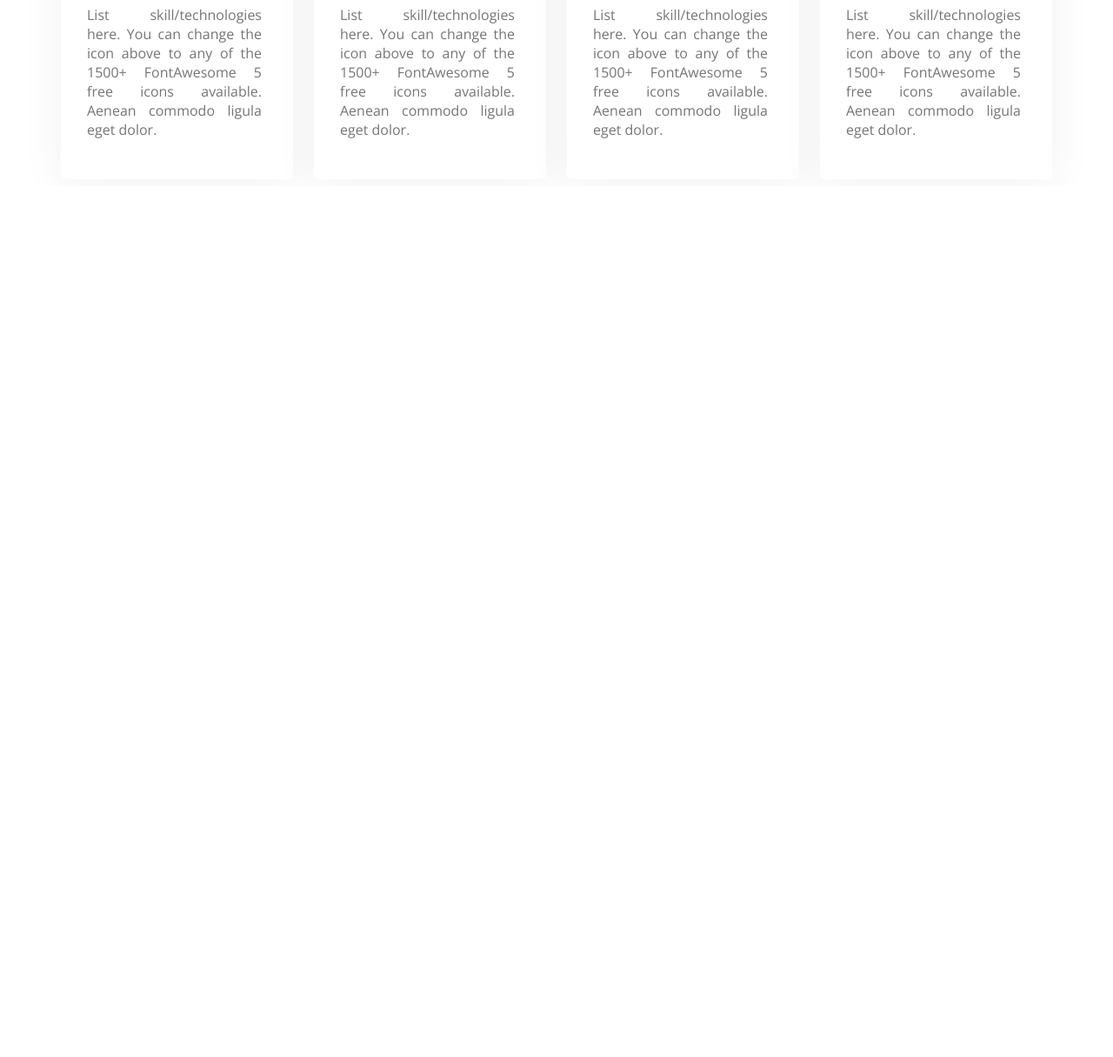
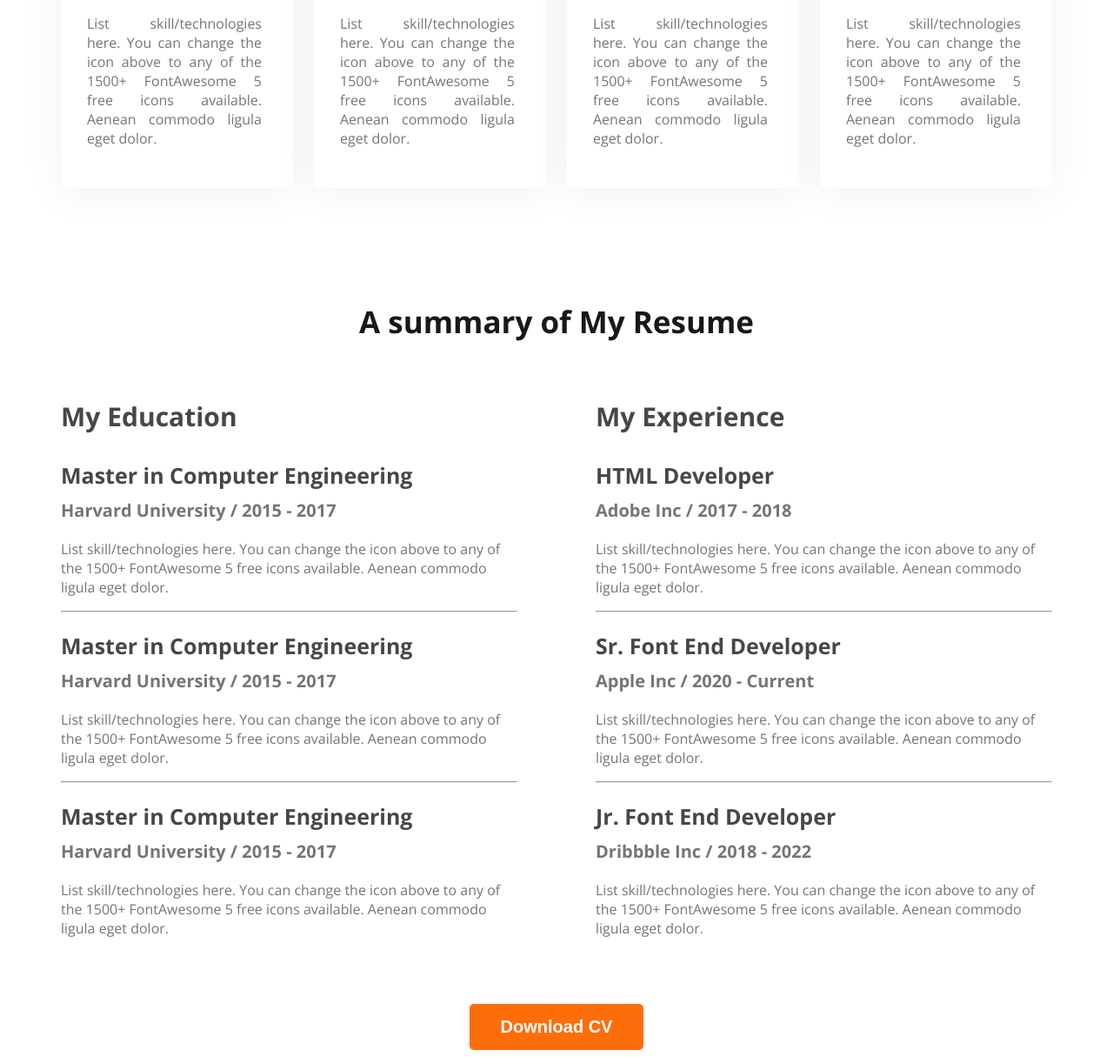
Before and after one commit to princeshariar/developer-portfolio-new, a plain HTML site: page index.html in a window 1280 px wide. Shown: the part 2048-3263 px from the top of the page at 87% size. Before the commit the page ends 2262 px from the top, so only its background shows below. Drawn offline with nearby package versions, Linux system fonts and the light colour scheme.

Commit message:
resume section completed

```diff
--- a/Styles/styles.css
+++ b/Styles/styles.css
@@ -129,6 +129,9 @@ main {
     max-width: 1140px;
     margin: 0 auto;
 }
+main section{
+    margin-top: 130px;
+}
 
 /* main section common style */
 /* about section style */
@@ -209,3 +212,49 @@ main {
     font-weight: 400;
     /* 175% */
 }
+
+/* resume related styles */
+.resume-container {
+    display: flex;
+    gap: 90px;
+}
+
+.resume-column-title {
+    color: #474747;
+
+    font-size: 30px;
+
+    font-weight: 700;
+}
+
+.resume-item-title {
+    color: #474747;
+
+    font-size: 25px;
+
+    font-weight: 700;
+    margin-bottom: 10px;
+}
+
+.resume-item-institute {
+    color: #757575;
+
+    font-size: 20px;
+
+    font-weight: 600;
+    margin-top: 0;
+    margin-bottom: 20px;
+
+
+}
+
+.resume-item-description {
+    color: #757575;
+    font-size: 16px;
+    font-weight: 400;
+}
+.resume-btn{
+    text-align: center;
+    margin-top: 60px;
+
+}
--- a/index.html
+++ b/index.html
@@ -116,6 +116,66 @@
             </div>
 
         </section>
+        <!-- resume section -->
+        <section>
+            <h3 class="section-title">A summary of My Resume</h3>
+
+            <div class="resume-container">
+                <div class="resume-column">
+                    <h3 class="resume-column-title">My Education</h3>
+
+                    <div class="resume-item">
+                        <h2 class="resume-item-title">Master in Computer Engineering</h2>
+                        <h3 class="resume-item-institute">Harvard University / 2015 - 2017</h3>
+                        <p class="resume-item-description">List skill/technologies here. You can change the icon above
+                            to any of the 1500+ FontAwesome 5 free icons available. Aenean commodo ligula eget dolor.</p>
+                    </div>
+                    <hr>
+                    <div class="resume-item">
+                        <h2 class="resume-item-title">Master in Computer Engineering</h2>
+                        <h3 class="resume-item-institute">Harvard University / 2015 - 2017</h3>
+                        <p class="resume-item-description">List skill/technologies here. You can change the icon above
+                            to any of the 1500+ FontAwesome 5 free icons available. Aenean commodo ligula eget dolor.</p>
+                    </div>
+                    <hr>
+                    <div class="resume-item">
+                        <h2 class="resume-item-title">Master in Computer Engineering</h2>
+                        <h3 class="resume-item-institute">Harvard University / 2015 - 2017</h3>
+                        <p class="resume-item-description">List skill/technologies here. You can change the icon above
+                            to any of the 1500+ FontAwesome 5 free icons available. Aenean commodo ligula eget dolor.</p>
+                    </div>
+                </div>
+                <div class="resume-column">
+                    <h3 class="resume-column-title">My Experience</h3>
+
+                    <div class="resume-item">
+                        <h2 class="resume-item-title">HTML Developer</h2>
+                        <h3 class="resume-item-institute">Adobe Inc / 2017 - 2018</h3>
+                        <p class="resume-item-description">List skill/technologies here. You can change the icon above
+                            to any of the 1500+ FontAwesome 5 free icons available. Aenean commodo ligula eget dolor.</p>
+                    </div>
+                    <hr>
+                    <div class="resume-item">
+                        <h2 class="resume-item-title">Sr. Font End Developer</h2>
+                        <h3 class="resume-item-institute">Apple Inc / 2020 - Current</h3>
+                        <p class="resume-item-description">List skill/technologies here. You can change the icon above
+                            to any of the 1500+ FontAwesome 5 free icons available. Aenean commodo ligula eget dolor.</p>
+                    </div>
+                    <hr>
+                    <div class="resume-item">
+                        <h2 class="resume-item-title">Jr. Font End Developer</h2>
+                        <h3 class="resume-item-institute">Dribbble Inc / 2018 - 2022</h3>
+                        <p class="resume-item-description">List skill/technologies here. You can change the icon above
+                            to any of the 1500+ FontAwesome 5 free icons available. Aenean commodo ligula eget dolor.</p>
+                    </div>
+
+
+                </div>
+            </div>
+            <div class="resume-btn">
+                <button class="btn-primary"> Download CV</button>
+            </div>
+        </section>
     </main>
     <footer>
 
```
